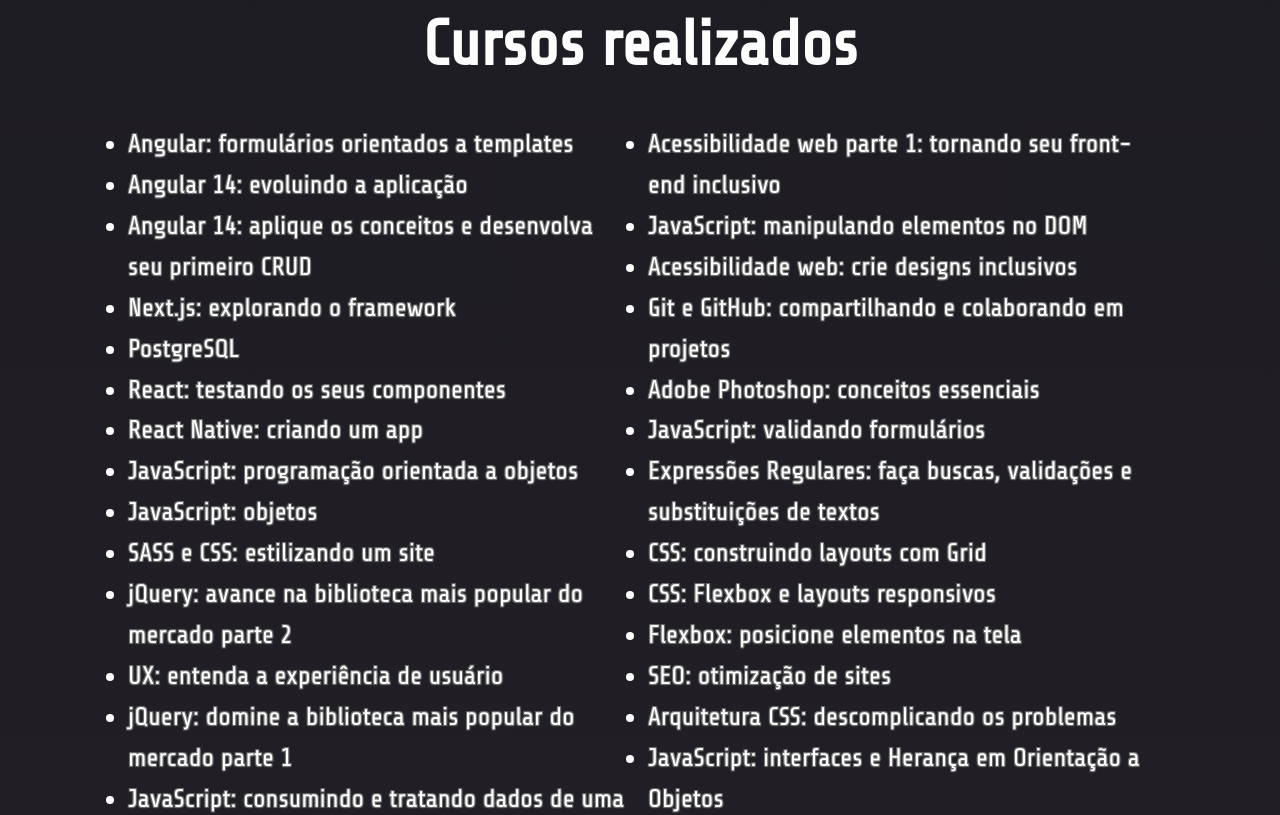
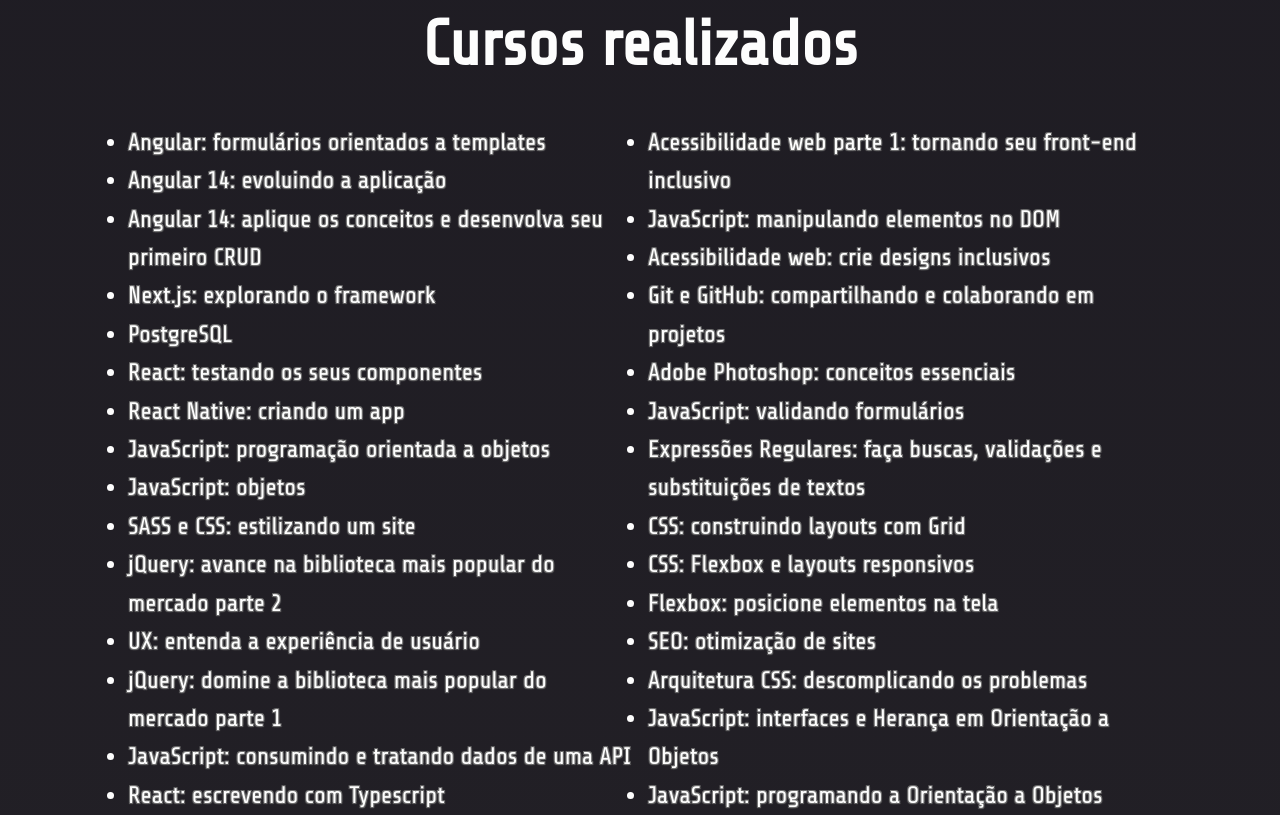
Before and after one commit to YuriCF1/Portfolio-Dev, a Next.js app: page / in a window 1280 px wide. Shown: the part 5560-6375 px from the top of the page. Built offline with nearby package versions, Linux system fonts and the light colour scheme.

Commit message:
Cleaning and changing font size

```diff
--- a/src/app/components/courses/courses.module.css
+++ b/src/app/components/courses/courses.module.css
@@ -2,13 +2,10 @@
   color: #fdfdfd;
   margin: 2em 10vw;
   max-width: 80%;
-  /* padding: 10px; */
   column-count: 2;
-  /* text-align: center; */
 }
 .columnWrapper {
-  column-gap: 50px; /* Espaço entre as colunas */
-  /* margin-top: 5rem; */
+  column-gap: 200px;
 }
 .titulo {
   color: #fdfdfd;
@@ -22,7 +19,7 @@
 }
 
 .container div ul li {
-  font-size: 1.6em;
+  font-size: 1.5em;
   line-height: 1.6em;
   text-shadow: 1px 1px 1px #707070, -1px 1px 1px #707070, -1px -1px 0 #707070,
     1px -1px 0 #707070;
```
